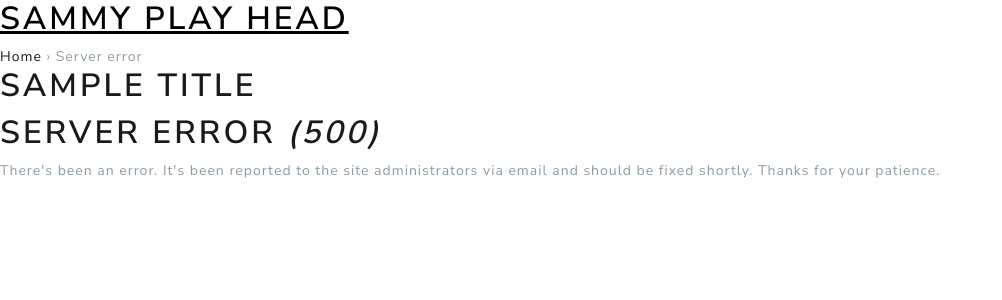
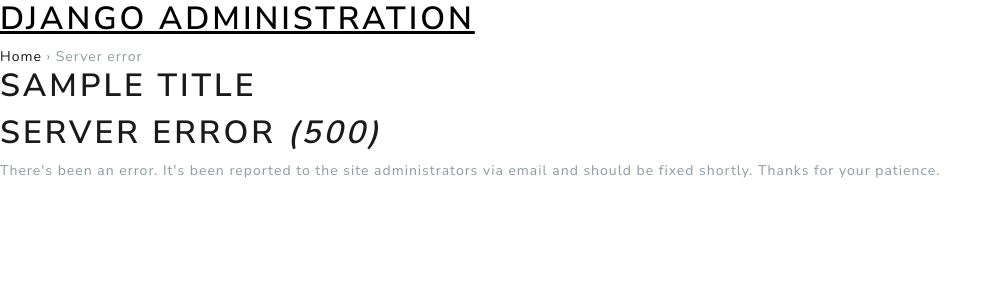
Before and after one commit to ToxicSamN/python-credential, a Django app: template credentialstore/api/templates/admin/500.html in a window 1280 px wide. Shown: the top 300 px of the page, without its empty margins (0-1002 px from the left). Run offline with Django 3.2, Linux system fonts and the light colour scheme; the template is opened without the code that fills it: most values are stand-ins (such as "Sample title", 1, 10 or a date in 2020); parts of the project's set-up code (start-up, migrations or seed data) failed here and were passed over; some libraries are stand-ins or nearby versions.

Commit message:
custom admin

```diff
--- a/credentialstore/templates/admin/base_site.html
+++ b/credentialstore/templates/admin/base_site.html
@@ -1,9 +1,9 @@
 {% extends "admin/base.html" %}
 
-{% block title %}{{ title }} | Samm'y play title{% endblock %}
+{% block title %}{{ title }} | {{ site_title|default:_('Django site admin') }}{% endblock %}
 
 {% block branding %}
-<h1 id="site-name"><a href="{% url 'admin:index' %}">Sammy play head</a></h1>
+<h1 id="site-name"><a href="{% url 'admin:index' %}">{{ site_header|default:_('Django administration') }}</a></h1>
 {% endblock %}
 
 {% block nav-global %}{% endblock %}
```
